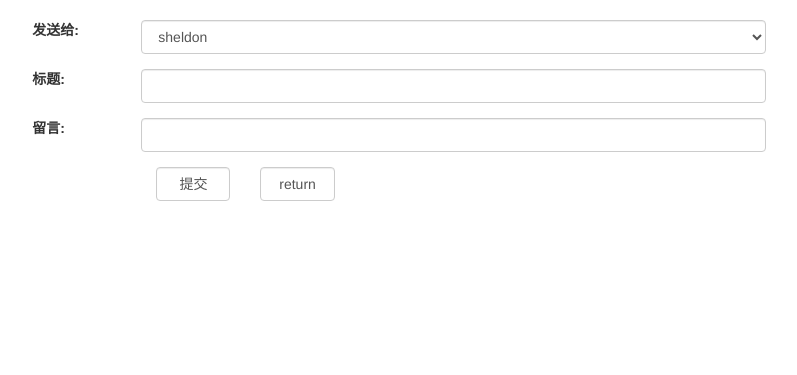
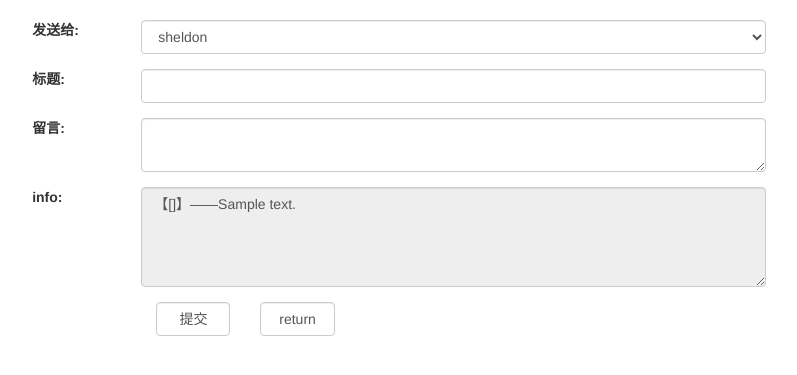
Before and after one commit to ftdyaphets/pyhon-django-saas, a Django app: template templates/msgForm.html in a window 1280 px wide. Shown: the part 51-426 px from the top of the page, without its empty margins (77-874 px from the left). Run offline with Django 3.2, Linux system fonts and the light colour scheme; data comes from the database, SQL or seed files in the repository; both versions use the stored data as it was after the commit; the template is opened without the code that fills it: values that come from a table or form of the project are taken from there, most other values are stand-ins (such as "Sample title", 1, 10 or a date in 2020); some libraries are stand-ins or nearby versions.

Commit message:
消息按时间排序，最近的显示在上面，消息和info输入框修改为textArea类型

```diff
--- a/saas1/models.py
+++ b/saas1/models.py
@@ -23,4 +23,4 @@
     time = models.CharField(max_length=64)
 
     class Meta:
-        ordering = ['id']
+        ordering = ['-id']
--- a/templates/msgForm.html
+++ b/templates/msgForm.html
@@ -27,7 +27,15 @@
                 留言:
             </label>
             <div class="col-sm-6">
-                <input type="text" class="form-control" name="message">
+                <textarea type="text" class="form-control" name="message"></textarea>
+            </div>
+        </div>
+        <div class="form-group">
+            <label class="col-sm-1 col-sm-offset-1">
+                info:
+            </label>
+            <div class="col-sm-6" >
+                <textarea type="text" class="form-control"style="height:100px;" name="info" readonly>【{{ title }}】——{{ contentInfo }}</textarea>
             </div>
         </div>
 
```
Also changed, not shown: db.sqlite3.
